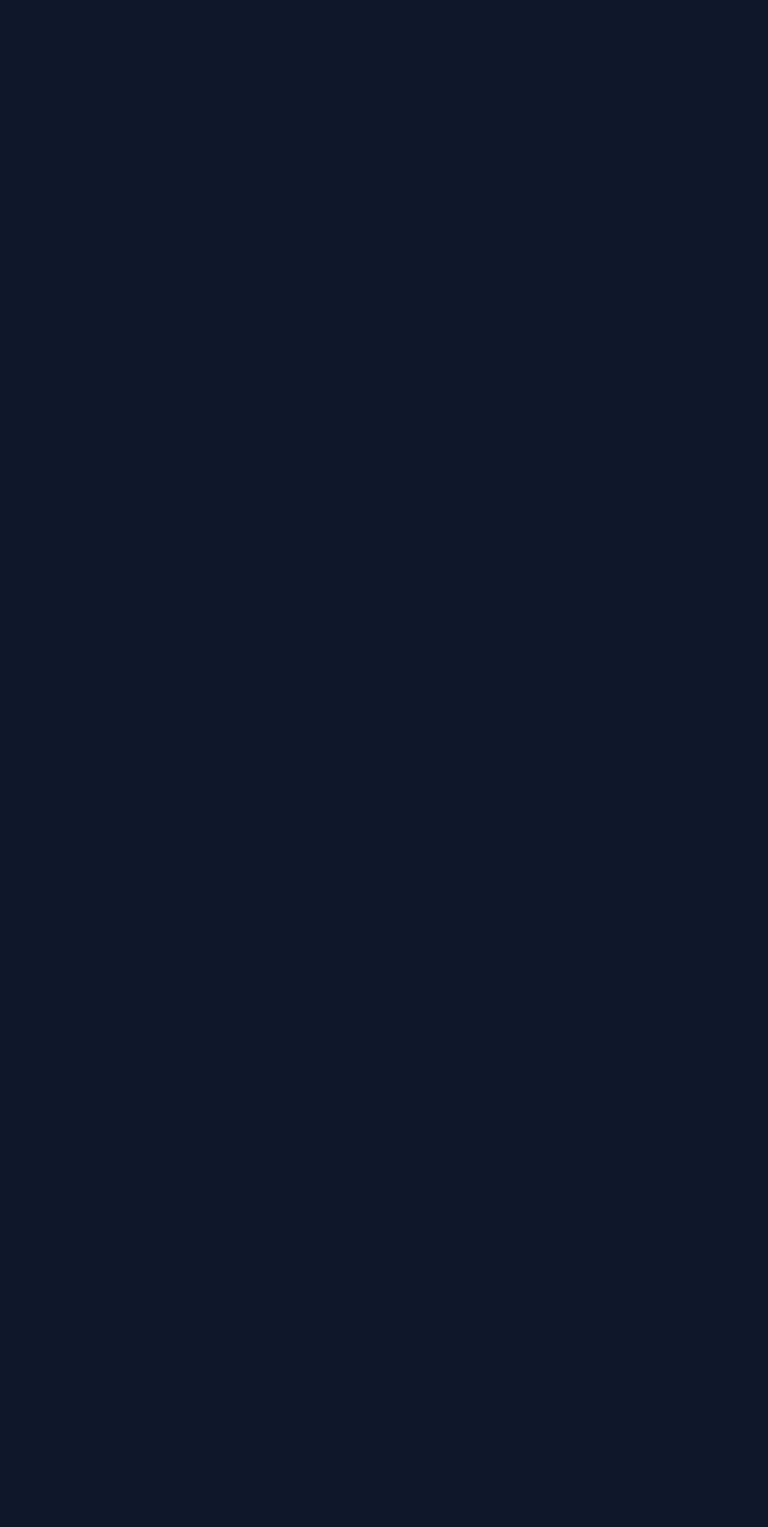
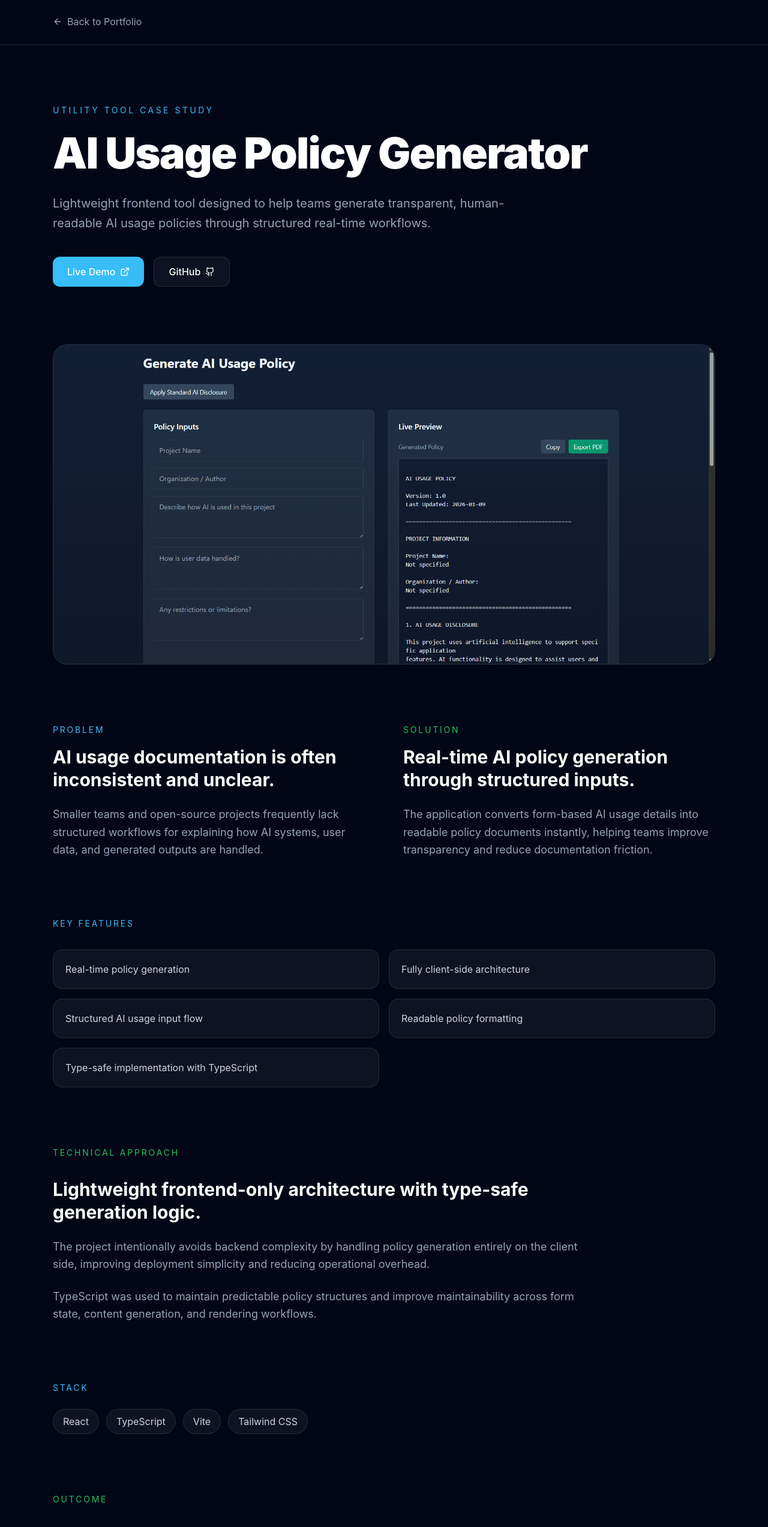
Before and after one commit to pancharasshubham/shubham_portfolio_v1, a React (Vite) app: page /projects/ai-usage-policy-generator in a window 1280 px wide. Before the commit this address had no page. Shown: the top 2546 px of the page at 60% size. Before the commit the page ends 800 px from the top, so only its background shows below. Built offline with nearby package versions, Linux system fonts and the light colour scheme.

Commit message:
feat: add AI usage policy generator case study page

```diff
--- a/src/App.jsx
+++ b/src/App.jsx
@@ -4,6 +4,7 @@ import ScrollToTop from '@/components/ScrollToTop';
 import HomePage from '@/pages/HomePage';
 import InspireXCaseStudy from '@/pages/case-studies/InspireXCaseStudy';
 import SaaScopeCaseStudy from '@/pages/case-studies/SaaScopeCaseStudy';
+import AIUsagePolicyCaseStudy from '@/pages/case-studies/AIUsagePolicyCaseStudy';
 
 import { Toaster } from '@/components/ui/toaster';
 
@@ -30,6 +31,11 @@ function App() {
           element={<SaaScopeCaseStudy />}
         />
 
+        <Route
+          path="/projects/ai-usage-policy-generator"
+          element={<AIUsagePolicyCaseStudy />}
+        />
+
       </Routes>
 
       <Toaster />
--- a/src/components/Projects.jsx
+++ b/src/components/Projects.jsx
@@ -25,6 +25,23 @@ const Projects = () => {
   },
 
   {
+    title: 'SaaScope API',
+
+    description:
+      'Backend-focused SaaS analytics and reporting API designed for scalable data workflows, filtering systems, and production-ready architecture.',
+
+    tech: ['Node.js', 'Express.js', 'MongoDB', 'REST API'],
+
+    image: '/projects/saascope-api/hero.png',
+
+    live: '',
+
+    caseStudy: '/projects/saascope-api',
+
+    github: 'https://github.com/pancharasshubham/saascope-api',
+  },
+
+  {
     title: 'Real Estate Business Website',
 
     description:
@@ -44,23 +61,6 @@ const Projects = () => {
   },
 
   {
-    title: 'SaaScope API',
-
-    description:
-      'Backend-focused SaaS analytics and reporting API designed for scalable data workflows, filtering systems, and production-ready architecture.',
-
-    tech: ['Node.js', 'Express.js', 'MongoDB', 'REST API'],
-
-    image: '/projects/saascope-api/hero.png',
-
-    live: '',
-
-    caseStudy: '/projects/saascope-api',
-
-    github: 'https://github.com/pancharasshubham/saascope-api',
-  },
-
-  {
     title: 'AI Usage Policy Generator',
 
     description:
@@ -68,11 +68,11 @@ const Projects = () => {
 
     tech: ['React', 'Node.js', 'PDF'],
 
-    image: '/projects/ai-policy-preview.png',
+    image: '/projects/ai-policy-generator/hero.png',
 
     live: 'https://ai-usage-policy-generator.vercel.app/',
 
-    caseStudy: '/projects/ai-policy-generator',
+    caseStudy: '/projects/ai-usage-policy-generator',
 
     github:
       'https://github.com/pancharasshubham/ai-usage-policy-generator',
--- /dev/null
+++ b/src/pages/case-studies/AIUsagePolicyCaseStudy.jsx
@@ -0,0 +1,252 @@
+import React from 'react';
+
+import {
+  ArrowLeft,
+  ExternalLink,
+  Github,
+} from 'lucide-react';
+
+import { Link } from 'react-router-dom';
+
+const features = [
+  'Real-time policy generation',
+  'Fully client-side architecture',
+  'Structured AI usage input flow',
+  'Readable policy formatting',
+  'Type-safe implementation with TypeScript',
+];
+
+const stack = [
+  'React',
+  'TypeScript',
+  'Vite',
+  'Tailwind CSS',
+];
+
+const AIUsagePolicyCaseStudy = () => {
+  return (
+    <main className="min-h-screen bg-[#020617] text-white">
+
+      {/* Top Navigation */}
+      <section className="border-b border-white/10">
+        <div className="max-w-6xl mx-auto px-6 py-6">
+
+          <Link
+            to="/"
+            className="inline-flex items-center gap-2 text-[#94A3B8] hover:text-white transition-colors"
+          >
+            <ArrowLeft className="w-4 h-4" />
+            Back to Portfolio
+          </Link>
+
+        </div>
+      </section>
+
+      {/* Hero */}
+      <section className="max-w-6xl mx-auto px-6 py-24">
+
+        <div className="max-w-4xl">
+
+          <span className="text-sm uppercase tracking-[0.25em] text-[#38BDF8]">
+            Utility Tool Case Study
+          </span>
+
+          <h1 className="mt-6 text-5xl md:text-7xl font-black tracking-tight leading-[1]">
+            AI Usage Policy Generator
+          </h1>
+
+          <p className="mt-8 text-xl text-[#94A3B8] leading-relaxed max-w-3xl">
+            Lightweight frontend tool designed to help teams generate
+            transparent, human-readable AI usage policies through
+            structured real-time workflows.
+          </p>
+
+          {/* CTA */}
+          <div className="mt-10 flex flex-wrap gap-4">
+
+            <a
+              href="https://ai-usage-policy-generator.vercel.app/"
+              target="_blank"
+              rel="noopener noreferrer"
+              className="inline-flex items-center gap-2 px-6 py-3 rounded-xl bg-[#38BDF8] hover:bg-[#0EA5E9] transition-colors font-medium"
+            >
+              Live Demo
+              <ExternalLink className="w-4 h-4" />
+            </a>
+
+            <a
+              href="https://github.com/pancharasshubham/ai-usage-policy-generator"
+              target="_blank"
+              rel="noopener noreferrer"
+              className="inline-flex items-center gap-2 px-6 py-3 rounded-xl border border-white/10 bg-white/5 hover:bg-white/10 transition-colors font-medium"
+            >
+              GitHub
+              <Github className="w-4 h-4" />
+            </a>
+
+          </div>
+        </div>
+      </section>
+
+      {/* Hero Image */}
+      <section className="max-w-6xl mx-auto px-6">
+
+        <div className="relative overflow-hidden rounded-3xl border border-white/10 bg-[#0F172A]">
+
+          <div className="absolute inset-0 bg-gradient-to-b from-[#38BDF8]/5 to-transparent pointer-events-none" />
+
+          <img
+            src="/projects/ai-policy-generator/hero.png"
+            alt="AI Usage Policy Generator Preview"
+            className="w-full object-cover object-top"
+          />
+
+        </div>
+
+      </section>
+
+      {/* Problem + Solution */}
+      <section className="max-w-6xl mx-auto px-6 py-24 grid md:grid-cols-2 gap-16">
+
+        {/* Problem */}
+        <div>
+
+          <span className="text-sm uppercase tracking-[0.2em] text-[#38BDF8]">
+            Problem
+          </span>
+
+          <h2 className="mt-4 text-3xl font-bold leading-tight">
+            AI usage documentation is often inconsistent and unclear.
+          </h2>
+
+          <p className="mt-6 text-[#94A3B8] leading-relaxed text-lg">
+            Smaller teams and open-source projects frequently lack
+            structured workflows for explaining how AI systems,
+            user data, and generated outputs are handled.
+          </p>
+
+        </div>
+
+        {/* Solution */}
+        <div>
+
+          <span className="text-sm uppercase tracking-[0.2em] text-[#22C55E]">
+            Solution
+          </span>
+
+          <h2 className="mt-4 text-3xl font-bold leading-tight">
+            Real-time AI policy generation through structured inputs.
+          </h2>
+
+          <p className="mt-6 text-[#94A3B8] leading-relaxed text-lg">
+            The application converts form-based AI usage details into
+            readable policy documents instantly, helping teams improve
+            transparency and reduce documentation friction.
+          </p>
+
+        </div>
+
+      </section>
+
+      {/* Features */}
+      <section className="max-w-6xl mx-auto px-6 pb-24">
+
+        <span className="text-sm uppercase tracking-[0.2em] text-[#38BDF8]">
+          Key Features
+        </span>
+
+        <div className="mt-8 grid md:grid-cols-2 gap-4">
+
+          {features.map((feature) => (
+            <div
+              key={feature}
+              className="p-5 rounded-2xl border border-white/10 bg-white/5 text-[#CBD5E1]"
+            >
+              {feature}
+            </div>
+          ))}
+
+        </div>
+
+      </section>
+
+      {/* Technical Approach */}
+      <section className="max-w-6xl mx-auto px-6 pb-24">
+
+        <span className="text-sm uppercase tracking-[0.2em] text-[#22C55E]">
+          Technical Approach
+        </span>
+
+        <div className="mt-8 max-w-4xl">
+
+          <h2 className="text-3xl font-bold leading-tight">
+            Lightweight frontend-only architecture with type-safe generation logic.
+          </h2>
+
+          <p className="mt-6 text-lg text-[#94A3B8] leading-relaxed">
+            The project intentionally avoids backend complexity by
+            handling policy generation entirely on the client side,
+            improving deployment simplicity and reducing operational overhead.
+          </p>
+
+          <p className="mt-6 text-lg text-[#94A3B8] leading-relaxed">
+            TypeScript was used to maintain predictable policy structures
+            and improve maintainability across form state, content generation,
+            and rendering workflows.
+          </p>
+
+        </div>
+
+      </section>
+
+      {/* Stack */}
+      <section className="max-w-6xl mx-auto px-6 pb-24">
+
+        <span className="text-sm uppercase tracking-[0.2em] text-[#38BDF8]">
+          Stack
+        </span>
+
+        <div className="mt-6 flex flex-wrap gap-3">
+
+          {stack.map((tech) => (
+            <div
+              key={tech}
+              className="px-4 py-2 rounded-full border border-white/10 bg-white/5 text-[#CBD5E1]"
+            >
+              {tech}
+            </div>
+          ))}
+
+        </div>
+
+      </section>
+
+      {/* Outcome */}
+      <section className="max-w-6xl mx-auto px-6 pb-32">
+
+        <span className="text-sm uppercase tracking-[0.2em] text-[#22C55E]">
+          Outcome
+        </span>
+
+        <div className="mt-8 max-w-4xl">
+
+          <h2 className="text-3xl font-bold leading-tight">
+            Practical developer tooling focused on transparency and simplicity.
+          </h2>
+
+          <p className="mt-6 text-lg text-[#94A3B8] leading-relaxed">
+            The project strengthened frontend architecture experience,
+            structured state handling, type-safe utility workflows,
+            and real-time content generation patterns without introducing
+            unnecessary backend complexity.
+          </p>
+
+        </div>
+
+      </section>
+
+    </main>
+  );
+};
+
+export default AIUsagePolicyCaseStudy;
```
Also changed, not shown: public/projects/ai-policy-generator/hero.png (renamed from public/projects/ai-policy-preview.png).
